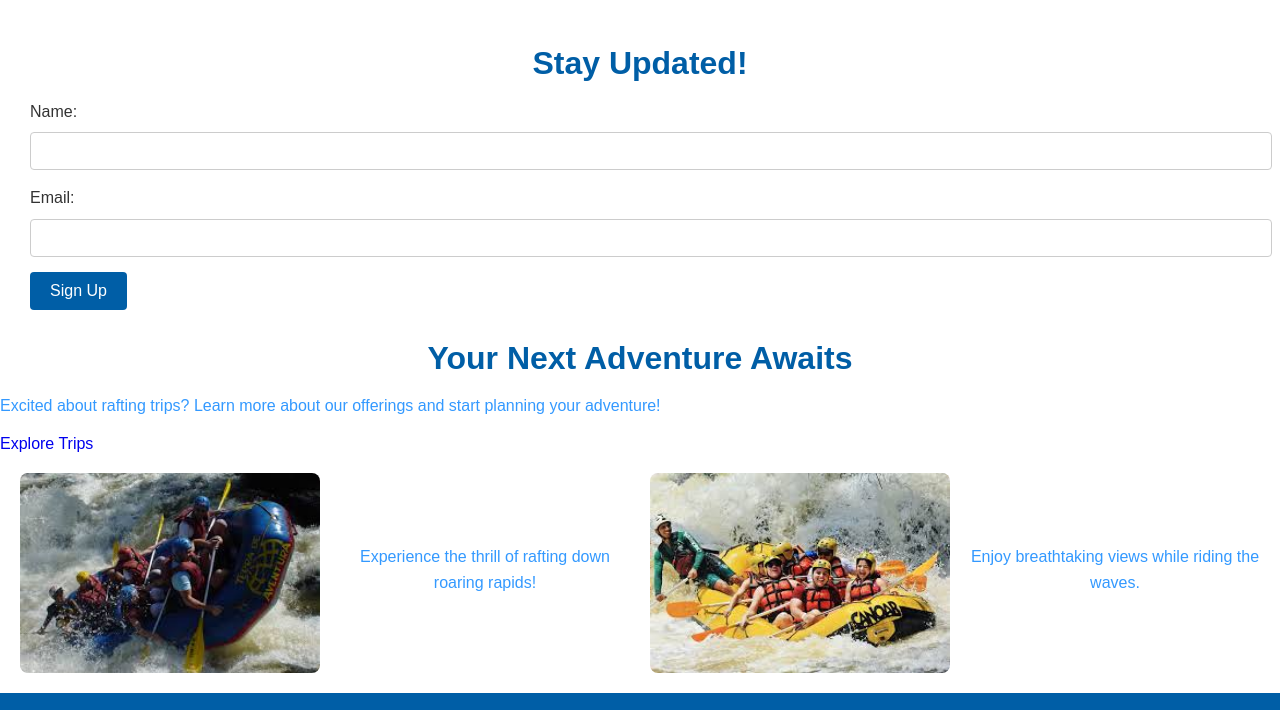
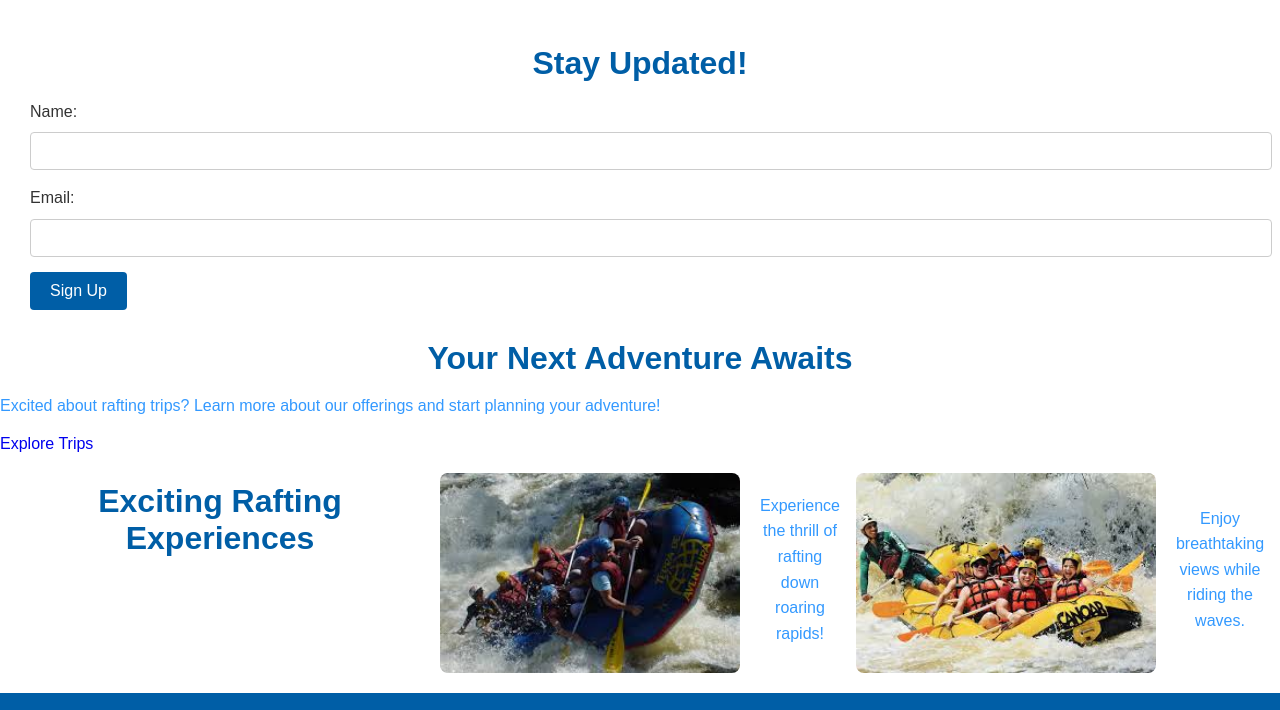
Before and after one commit to ygorcastro/wdd130, a plain HTML site: page wwr/index.html in a window 1280 px wide. Shown: the part 703-1413 px from the top of the page. Drawn offline with Linux system fonts and the light colour scheme; a web font is replaced by a local one.

Commit message:
adjust index.html

```diff
--- a/wwr/index.html
+++ b/wwr/index.html
@@ -51,6 +51,7 @@
         </section>
 
         <section class="grid-layout">
+            <h2>Exciting Rafting Experiences</h2>
             <div class="grid-item">
                 <img src="images/rafting1.jpg" alt="Rafting Adventure">
                 <p>Experience the thrill of rafting down roaring rapids!</p>
```
